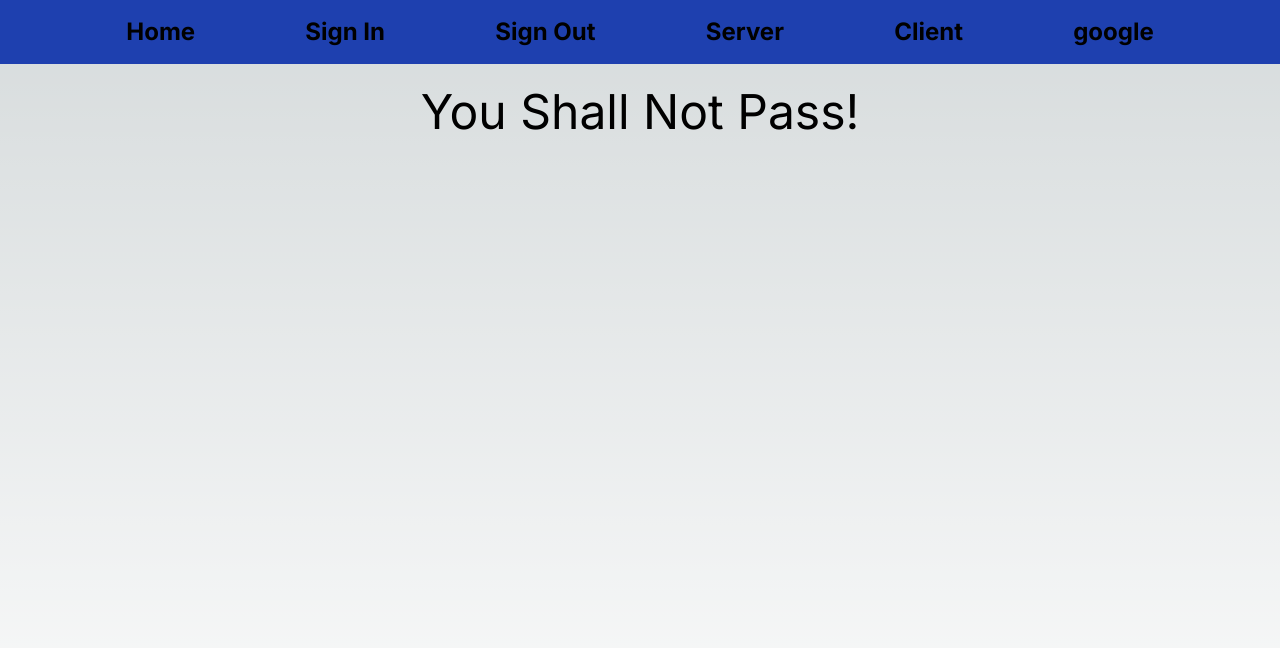
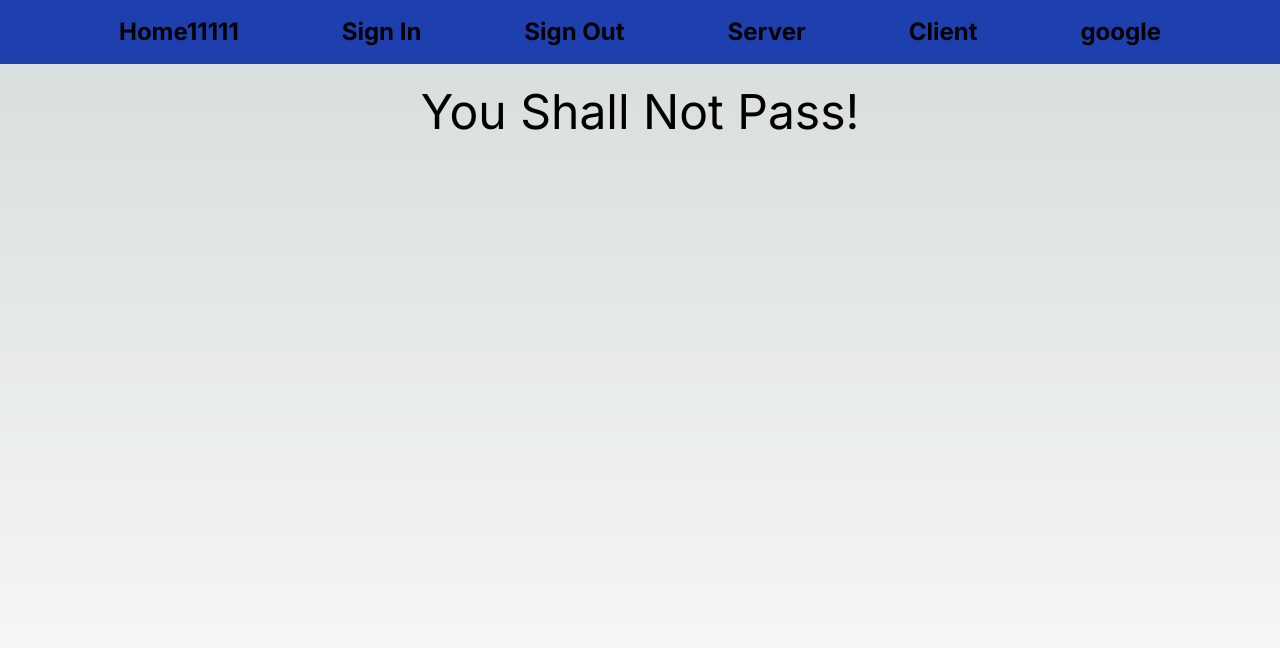
Before and after one commit to jungdae-s/web_auth, a Next.js app: page / in a window 1280 px wide. Shown: the top 648 px of the page. Built offline with nearby package versions, Linux system fonts and the light colour scheme; no server answers.

Commit message:
Update Navbar.tsx

```diff
--- a/src/app/components/Navbar.tsx
+++ b/src/app/components/Navbar.tsx
@@ -4,7 +4,7 @@ export default function Navbar() {
     return (
         <nav className="bg-blue-800 p-4">
             <ul className="flex justify-evenly text-2xl font-bold">
-                <li><Link href="/">Home</Link></li>
+                <li><Link href="/">Home11111</Link></li>
                 <li><Link href="/api/auth/signin">Sign In</Link></li>
                 <li><Link href="/api/auth/signout">Sign Out</Link></li>
                 <li><Link href="/server">Server</Link></li>
```
